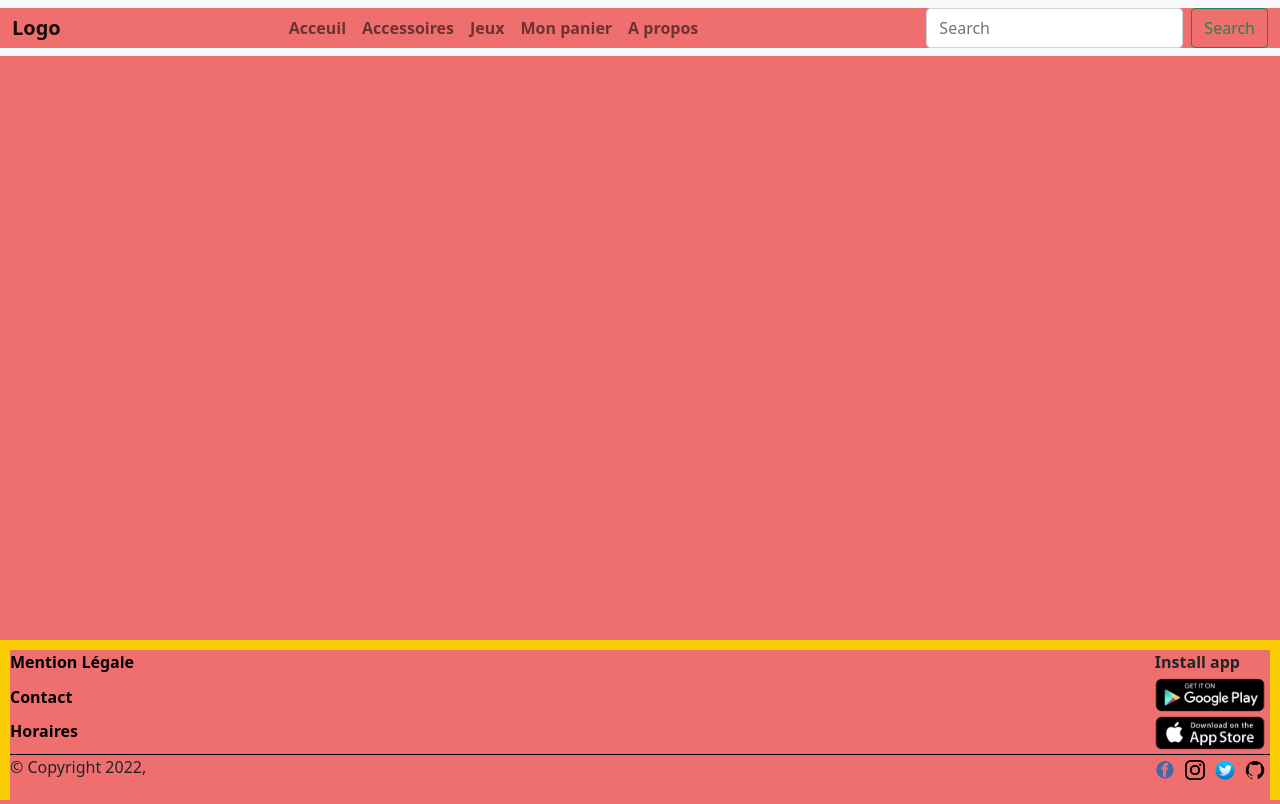
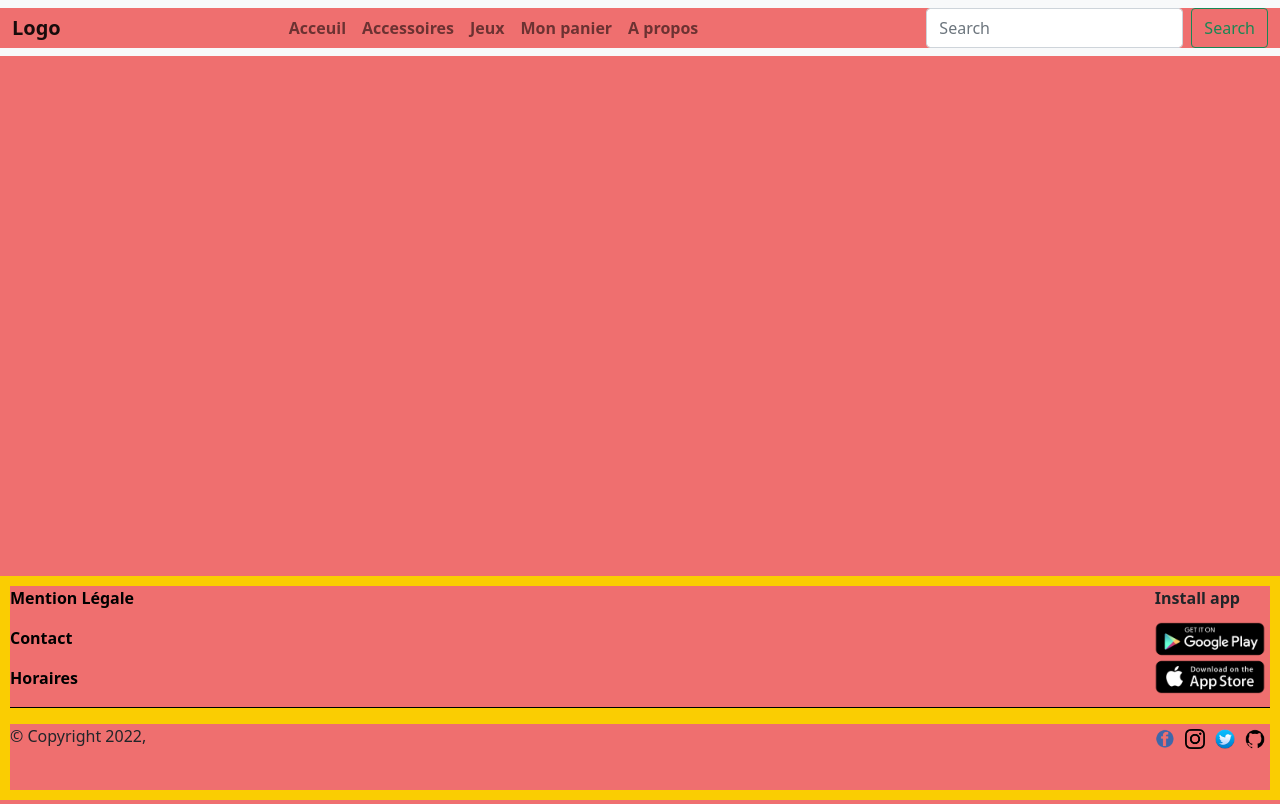
Before and after one commit to Jdavidson974/projetVideoDrive, a React (Create React App) app in the folder FRONT/videodrive/: page / in a window 1280 px wide. Built offline with nearby package versions, Linux system fonts and the light colour scheme.

Commit message:
footer style

```diff
--- a/FRONT/videodrive/src/styles/components/_footer.scss
+++ b/FRONT/videodrive/src/styles/components/_footer.scss
@@ -4,7 +4,7 @@
     bottom: 0;
     /* on le colle en bas */
     width: 100%;
-    height: 20%;
+    height: 28%;
     /* Hauteur du pied de page */
     display: flex;
     flex-direction: row;
```
